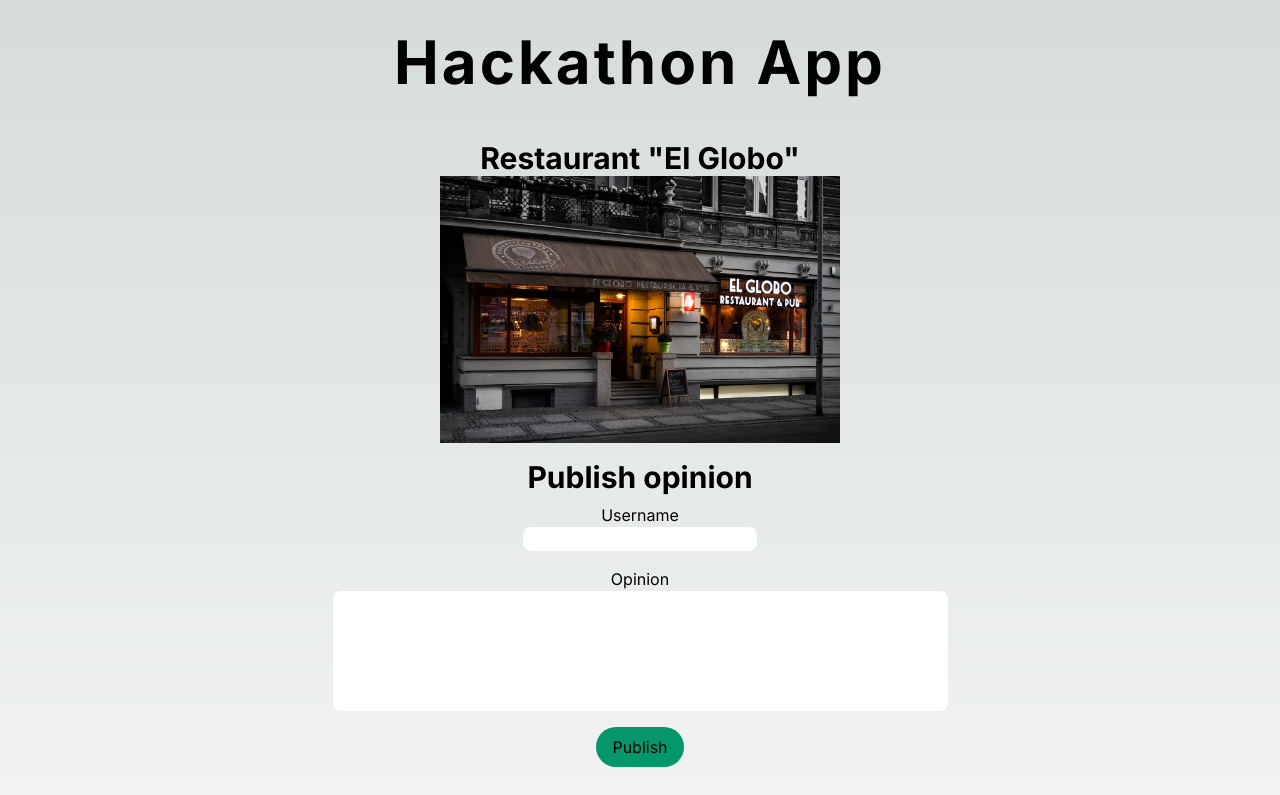
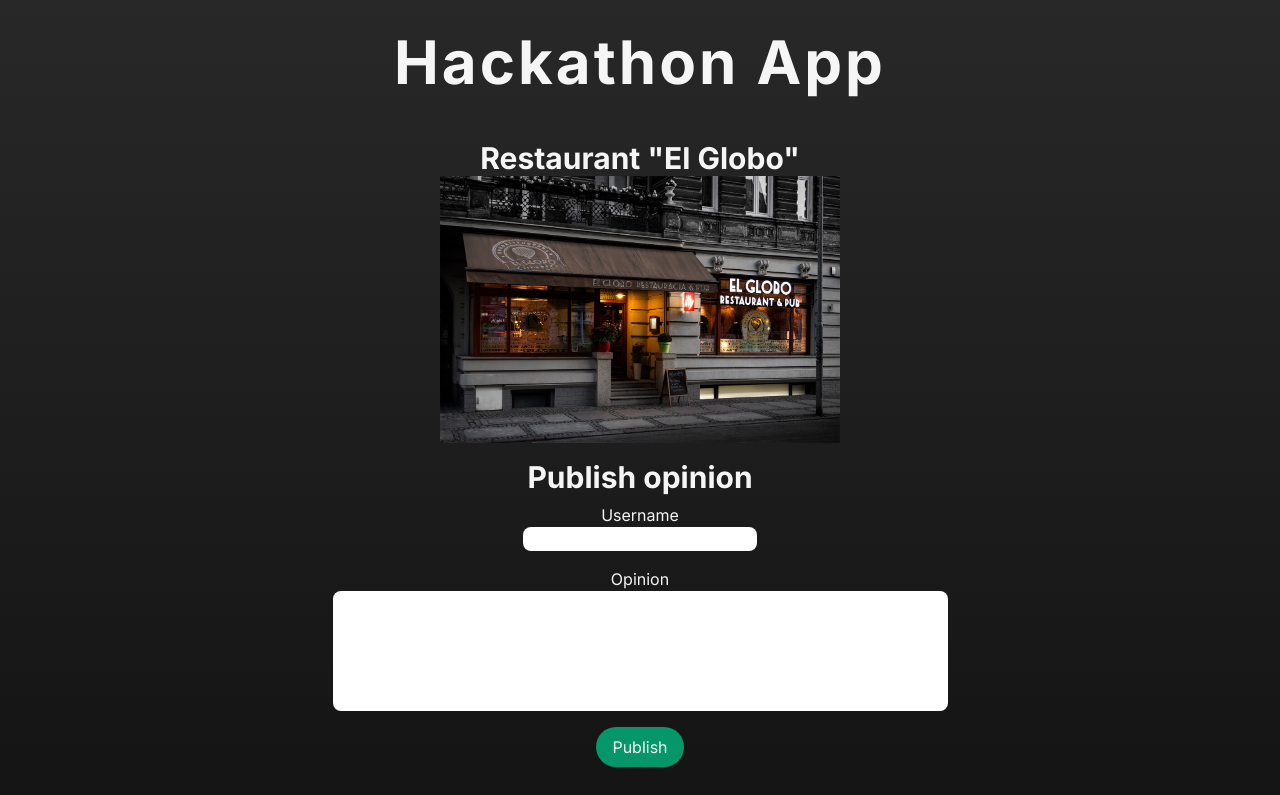
Before and after one commit to symoleon/hackathon-kzc, a Next.js app in the folder front/: page / in a window 1280 px wide. Shown: the top 795 px of the page. Built offline with nearby package versions, Linux system fonts and the light colour scheme.

Commit message:
Change background

```diff
--- a/front/app/globals.css
+++ b/front/app/globals.css
@@ -2,17 +2,28 @@
 @tailwind components;
 @tailwind utilities;
 
-:root {
+/* :root {
   --foreground-rgb: 0, 0, 0;
   --background-start-rgb: 214, 219, 220;
   --background-end-rgb: 255, 255, 255;
+} */
+
+:root {
+  --foreground-rgb: 245, 245, 245;
+  --background-start-rgb: 40, 40, 40;
+  --background-end-rgb: 10, 10, 10;
 }
 
 @media (prefers-color-scheme: dark) {
-  :root {
+  /* :root {
     --foreground-rgb: 255, 255, 255;
     --background-start-rgb: 0, 0, 0;
     --background-end-rgb: 0, 0, 0;
+  } */
+  :root {
+    --foreground-rgb: 245, 245, 245;
+    --background-start-rgb: 40, 40, 40;
+    --background-end-rgb: 10, 10, 10;
   }
 }
 
```
